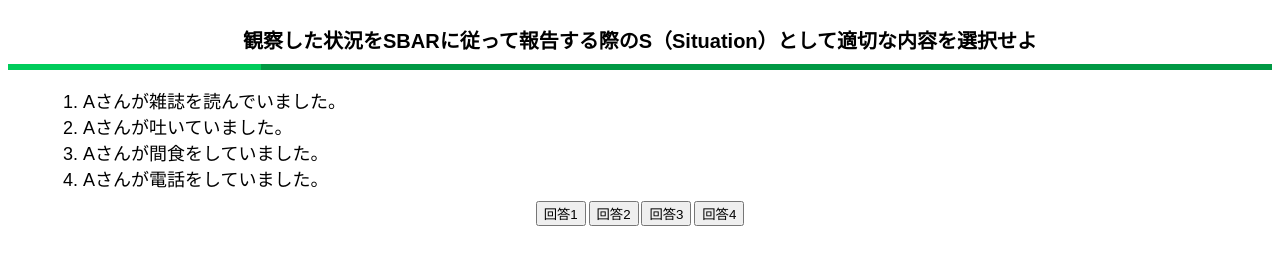
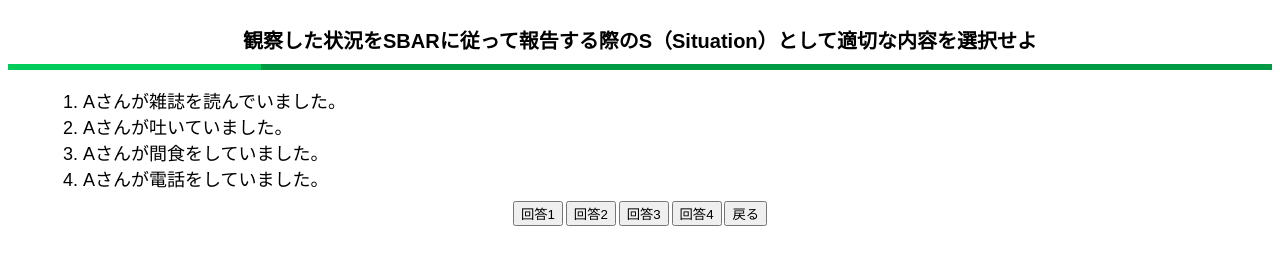
Before and after one commit to ma-nozaki/sbar-academy, a plain HTML site: page saiten-No2-kansyoku/saiten.html in a window 1280 px wide. Shown: the part 388-652 px from the top of the page. Drawn offline with Linux system fonts and the light colour scheme.

Commit message:
戻るボタン修正

```diff
--- a/saiten-No2-kansyoku/saiten.html
+++ b/saiten-No2-kansyoku/saiten.html
@@ -23,7 +23,7 @@
     <button type="button" id="_answer_2" onclick="Answer_Check(2)">回答2</button>
     <button type="button" id="_answer_3" onclick="Answer_Check(3)">回答3</button>
     <button type="button" id="_answer_4" onclick="Answer_Check(4)">回答4</button>
-
+    <button onclick="location.href='../'">戻る</button>
     <script src="./saiten.js">
     </script>
 
```
Also changed, not shown: saiten-No1-hatsunetsu/saiten.html (+1 -0 lines), saiten-No3-tentou/saiten.html (+1 -1 lines), saiten-No4-headache/saiten.html (+1 -1 lines).
